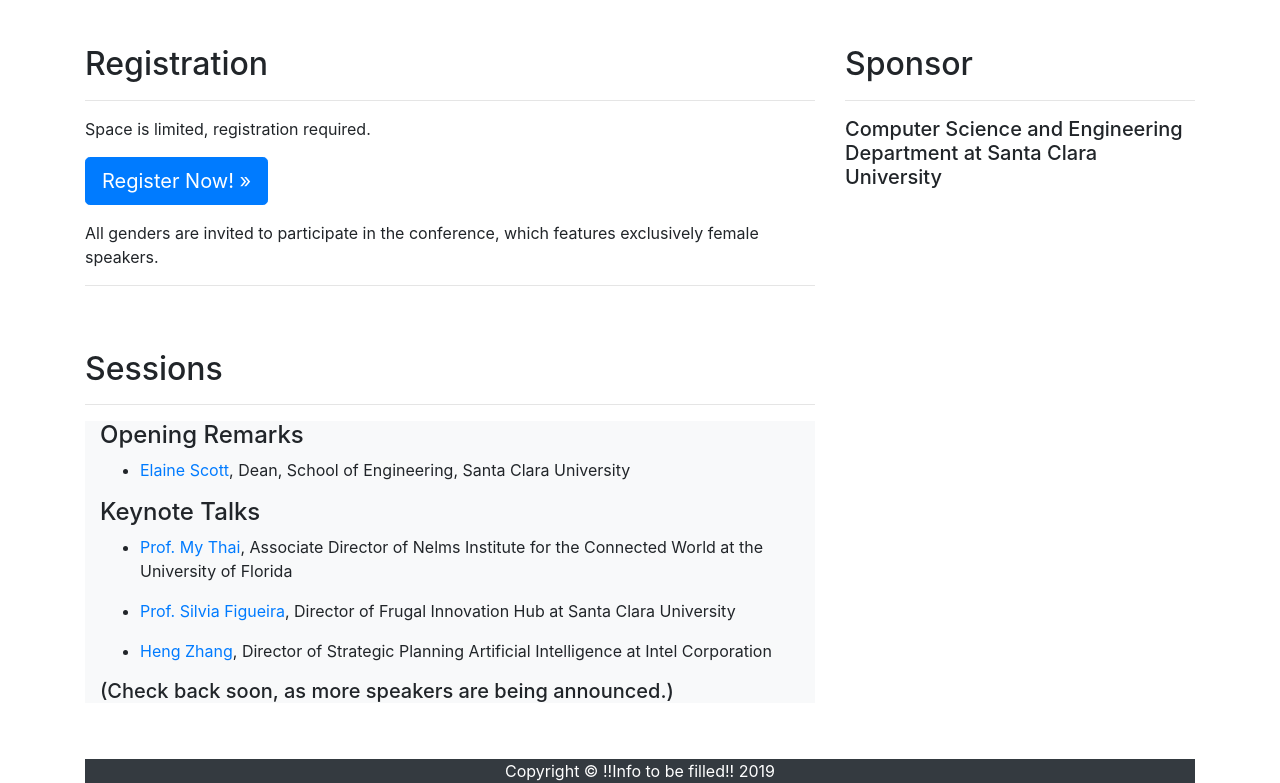
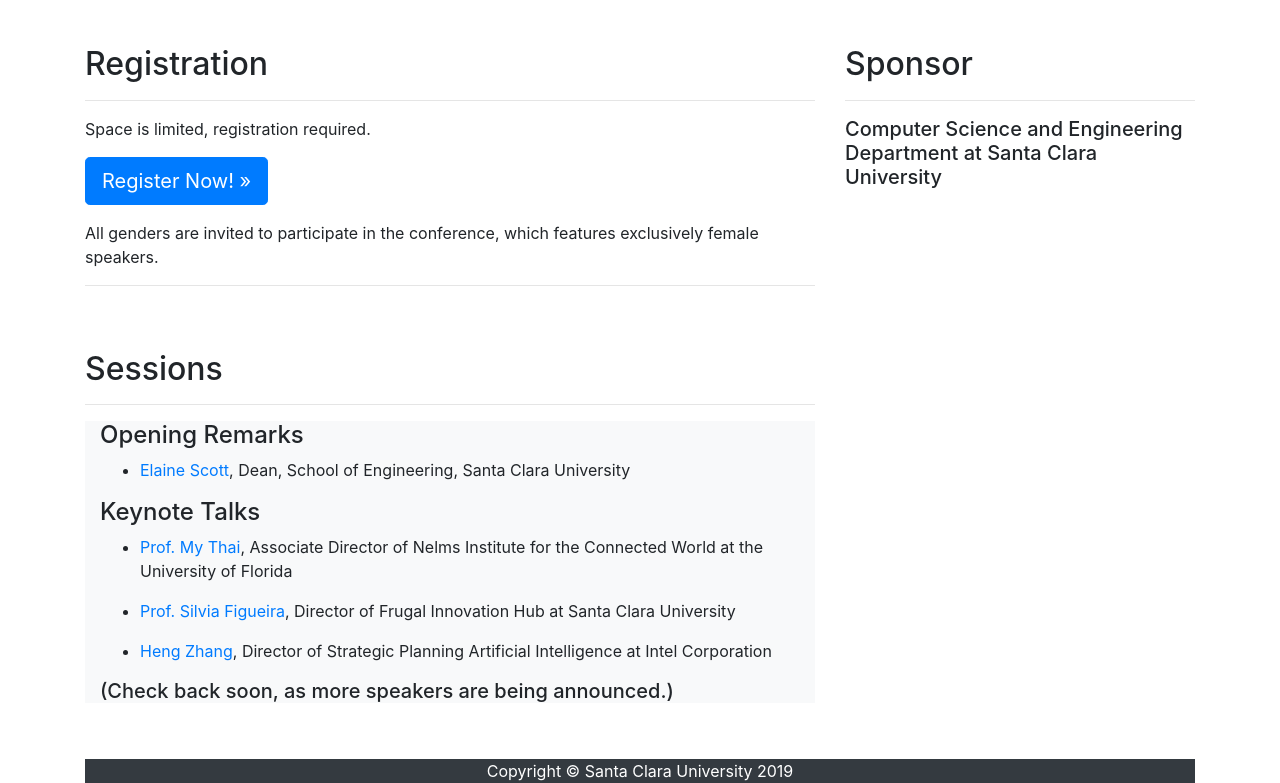
Before and after one commit to joshua-ne/WiDS, a website with bundled scripts: page index.html in a window 1280 px wide. Shown: the part 946-1729 px from the top of the page. Built offline with nearby package versions, Linux system fonts and the light colour scheme; files whose address does not match are found by name.

Commit message:
minor typo correction

```diff
--- a/index.html
+++ b/index.html
@@ -178,7 +178,7 @@
   <!-- Footer -->
   <footer class="py-0 bg-dark">
     <div class="container">
-      <p class="m-0 text-center text-white">Copyright &copy; !!Info to be filled!! 2019</p>
+      <p class="m-0 text-center text-white">Copyright &copy; Santa Clara University 2019</p>
     </div>
     <!-- /.container -->
   </footer>
```
